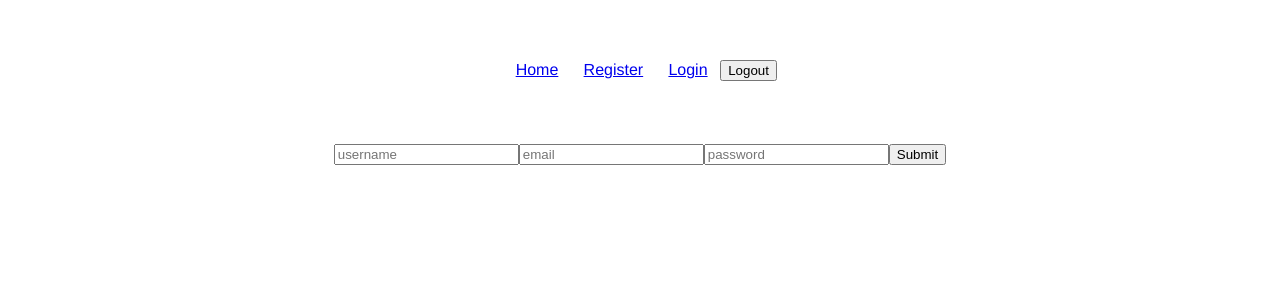
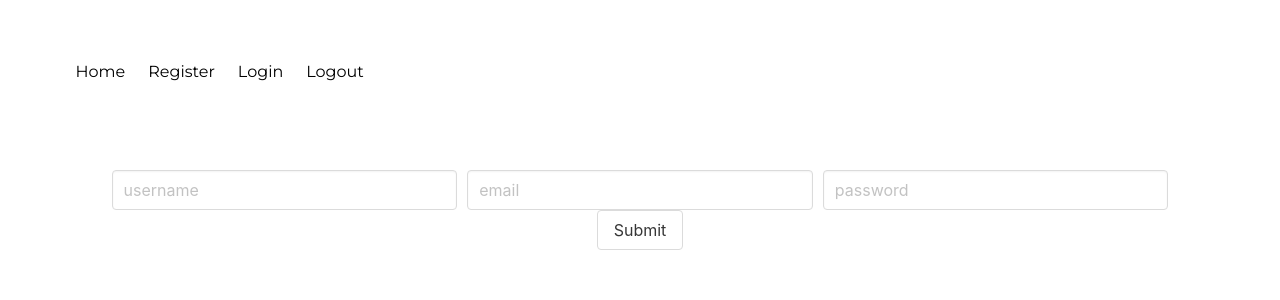
Before and after one commit to tajalaoui/kioui.ts, a Vue app in the folder client/: page /register in a window 1280 px wide. Shown: the top 300 px of the page. Built offline with nearby package versions, Linux system fonts and the light colour scheme.

Commit message:
added bulma

```diff
--- a/client/index.html
+++ b/client/index.html
@@ -4,10 +4,18 @@
     <meta charset="UTF-8" />
     <link rel="icon" href="/favicon.ico" />
     <meta name="viewport" content="width=device-width, initial-scale=1.0" />
-    <title>Vite App</title>
+    <link rel="preconnect" href="https://fonts.googleapis.com" />
+    <link rel="preconnect" href="https://fonts.gstatic.com" crossorigin />
+    <link
+      href="https://fonts.googleapis.com/css2?family=Audiowide&family=Montserrat:wght@400;500;600;700&display=swap"
+      rel="stylesheet"
+    />
+    <!-- Bulma -->
+    <link rel="stylesheet" href="https://cdn.jsdelivr.net/npm/bulma@0.9.4/css/bulma.min.css" />
+    <title>Kioui</title>
   </head>
   <body>
-    <div id="app"></div>
+    <div class="container" id="app"></div>
     <script type="module" src="/vue/main.ts"></script>
   </body>
 </html>
--- a/client/vue/App.vue
+++ b/client/vue/App.vue
@@ -6,29 +6,62 @@ const router = useRouter()
 
 function onLogout() {
   logout()
-  router.push({name: "Login"})
+  router.push({ name: "Login" })
 }
 </script>
 
 <template>
-  <nav>
+  <nav class="navbar">
     <router-link to="/">Home</router-link>
-    <!-- <router-link to="/test">Live chat</router-link> -->
     <router-link to="/register">Register</router-link>
     <router-link to="/login">Login</router-link>
-    <button @click="onLogout">Logout</button>
+    <a @click="onLogout">Logout</a>
   </nav>
-  <router-view />
+  <router-view v-slot="{ Component }">
+    <transition name="route" mode="out-in">
+      <component :is="Component"></component>
+    </transition>
+  </router-view>
 </template>
 
-<style>
+<style lang="scss">
 #app {
-  font-family: Avenir, Helvetica, Arial, sans-serif;
+  font-family: "Montserrat", sans-serif;
   -webkit-font-smoothing: antialiased;
   -moz-osx-font-smoothing: grayscale;
   text-align: center;
-  color: #2c3e50;
+  color: #000000;
   margin-top: 60px;
+}
+
+/* route transition */
+.route-enter-from {
+  opacity: 0;
+}
+
+.route-enter-active {
+  transition: all 0.3s ease-out;
+}
+
+.route-leave-to {
+  opacity: 0;
+}
+
+.route-leave-active {
+  transition: all 0.3s ease-in;
+}
+
+h1,
+h2,
+h3,
+h4,
+h5 {
+  font-family: "Audiowide", cursive;
+}
+
+input {
+  width: 30% !important;
+  margin: 0 5px;
 }
 
 nav {
@@ -36,6 +69,7 @@ nav {
 }
 
 a {
+  color: #000000;
   margin: 0 1%;
 }
 </style>
--- a/client/vue/components/PostCard.vue
+++ b/client/vue/components/PostCard.vue
@@ -5,13 +5,8 @@ const props = defineProps<{ post: Object }>()
 
 <template>
   <div id="postCard">
-    <h1>{{ props.post.content }}</h1>
     <h1>{{ props.post.user.username }}</h1>
+    <p>{{ props.post.content }}</p>
   </div>
+  <hr />
 </template>
-
-<style>
-#postCard {
-  background: #f0efef;
-}
-</style>
--- a/client/vue/composables/token.composable.ts
+++ b/client/vue/composables/token.composable.ts
@@ -4,11 +4,11 @@ export function getToken() {
   return localStorage.getItem("token")
 }
 
-export async function isToken(token: string): Promise<boolean> {
-  const isJwt = await verifyJwtService(token)
+// export async function isToken(token: string): Promise<boolean> {
+//   const isJwt = await verifyJwtService(token)
 
-  return isJwt ? true : false
-}
+//   return isJwt ? true : false
+// }
 
 export function setToken(token: string): void {
   localStorage.setItem("token", token)
--- a/client/vue/env.d.ts
+++ b/client/vue/env.d.ts
@@ -1,7 +1,7 @@
 /// <reference types="vite/client" />
 
-declare module '*.vue' {
-  import type { DefineComponent } from 'vue'
+declare module "*.vue" {
+  import type { DefineComponent } from "vue"
   // eslint-disable-next-line @typescript-eslint/no-explicit-any, @typescript-eslint/ban-types
   const component: DefineComponent<{}, {}, any>
   export default component
--- a/client/vue/router/router.ts
+++ b/client/vue/router/router.ts
@@ -1,14 +1,7 @@
-import { createRouter, createWebHistory, RouteRecordRaw } from "vue-router"
+import { createRouter, createWebHistory, RouteMeta } from "vue-router"
 import { getToken, isToken } from "../composables/token.composable"
 
-declare module "vue-router" {
-  interface RouteMeta {
-    isAdmin?: boolean
-    requiresAuth: boolean
-  }
-}
-
-const routes: Array<RouteRecordRaw> = [
+const routes: Array<RouteMeta> = [
   {
     path: "/",
     name: "Home",
--- a/client/vue/services/auth.service.ts
+++ b/client/vue/services/auth.service.ts
@@ -11,7 +11,3 @@ export async function loginService(userData: object) {
   axios.defaults.headers.common["Authorization"] = `Bearer ${response.data}`
   return response.data
 }
-
-export async function verifyJwtService(token: string): Promise<boolean> {
-  return await axios.post("/auth/verifyJwt", token)
-}
--- a/client/vue/views/Home.vue
+++ b/client/vue/views/Home.vue
@@ -4,7 +4,6 @@ import { getPostService } from "../services/post.service"
 import PostCard from "../components/PostCard.vue"
 
 const posts = ref()
-
 onMounted(async () => {
   const response = await getPostService()
   posts.value = response.data
@@ -12,7 +11,11 @@ onMounted(async () => {
 </script>
 
 <template>
-  <div v-for="post in posts">
-    <PostCard :key="post._id" :post="post" />
+  <div class="card">
+    <div class="card-content">
+      <div class="content" v-for="post in posts">
+        <PostCard :key="post._id" :post="post" />
+      </div>
+    </div>
   </div>
 </template>
--- a/client/vue/views/Login.vue
+++ b/client/vue/views/Login.vue
@@ -13,7 +13,7 @@ async function onLogin() {
     if (!token) return false
 
     setToken(token)
-    router.push({name: "Home"})
+    router.push({ name: "Home" })
   } catch (e) {
     console.log(e)
   }
@@ -22,8 +22,8 @@ async function onLogin() {
 
 <template>
   <form @submit.prevent="onLogin">
-    <input v-model="user.email" type="email" />
-    <input v-model="user.password" type="password" />
-    <button type="submit">Submit</button>
+    <input class="input" v-model="user.email" type="email" placeholder="email" />
+    <input class="input" v-model="user.password" type="password" placeholder="password" />
+    <button class="button" type="submit">Submit</button>
   </form>
 </template>
--- a/client/vue/views/Register.vue
+++ b/client/vue/views/Register.vue
@@ -22,9 +22,9 @@ async function onRegister() {
 
 <template>
   <form @submit.prevent="onRegister">
-    <input v-model="user.username" placeholder="username" type="text" />
-    <input v-model="user.email" placeholder="email" type="email" />
-    <input v-model="user.password" placeholder="password" type="password" />
-    <button type="submit">Submit</button>
+    <input class="input" v-model="user.username" placeholder="username" type="text" />
+    <input class="input" v-model="user.email" placeholder="email" type="email" />
+    <input class="input" v-model="user.password" placeholder="password" type="password" />
+    <button class="button" type="submit">Submit</button>
   </form>
 </template>
```
Also changed, not shown: client/vue/routes.d.ts (added, +10 -0 lines), client/vue/views/test.vue (deleted, +0 -67 lines).
